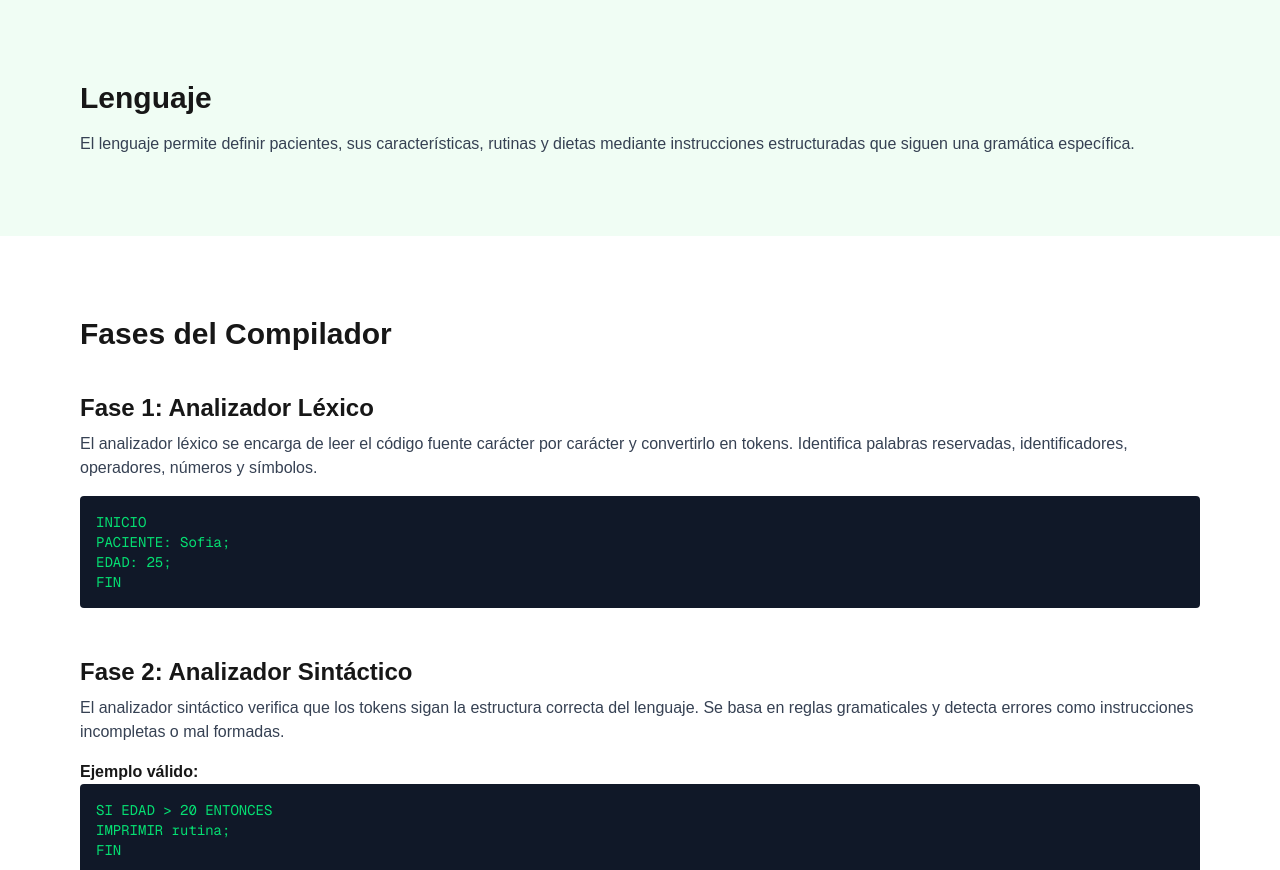
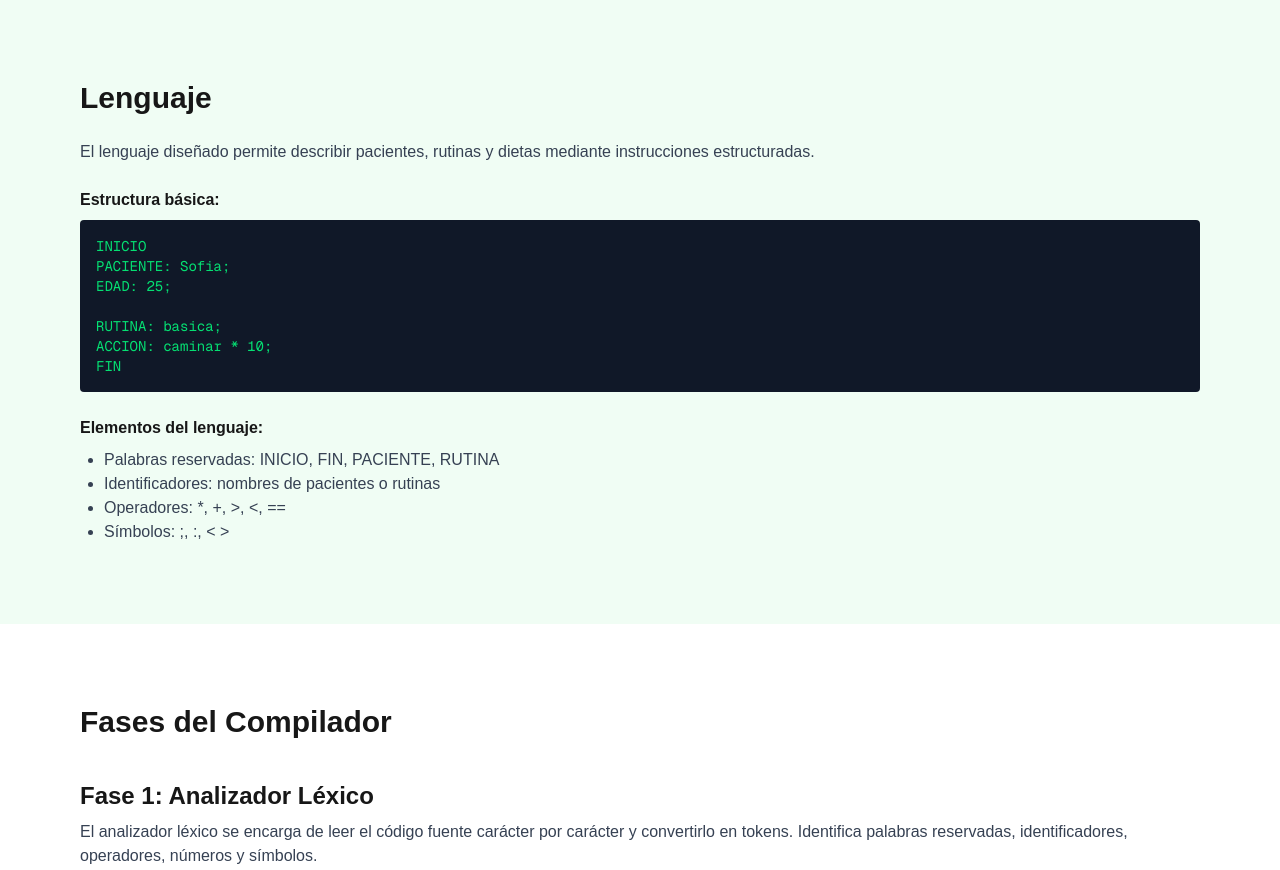
Before and after one commit to Ruben-online/Compilador-Web, a Next.js app: page / in a window 1280 px wide. Shown: the part 1060-1930 px from the top of the page. Built offline with nearby package versions, Linux system fonts and the light colour scheme.

Commit message:
feat: agregar descripción del lenguaje y estructura del programa

```diff
--- a/src/sections/language.js
+++ b/src/sections/language.js
@@ -1,11 +1,33 @@
 export default function Language() {
   return (
     <section id="lenguaje" className="p-20 bg-green-50">
-      <h2 className="text-3xl font-bold">Lenguaje</h2>
-      <p className="mt-4 text-gray-700">
-        El lenguaje permite definir pacientes, sus características, rutinas y dietas
-        mediante instrucciones estructuradas que siguen una gramática específica.
+      <h2 className="text-3xl font-bold mb-6">Lenguaje</h2>
+
+      <p className="text-gray-700 mb-6">
+        El lenguaje diseñado permite describir pacientes, rutinas y dietas mediante
+        instrucciones estructuradas.
       </p>
+
+      <h3 className="font-semibold mb-2">Estructura básica:</h3>
+
+      <pre className="bg-gray-900 text-green-400 p-4 rounded text-sm mb-6 overflow-x-auto">
+{`INICIO
+PACIENTE: Sofia;
+EDAD: 25;
+
+RUTINA: basica;
+ACCION: caminar * 10;
+FIN`}
+      </pre>
+
+      <h3 className="font-semibold mb-2">Elementos del lenguaje:</h3>
+
+      <ul className="text-gray-700 list-disc ml-6">
+        <li>Palabras reservadas: INICIO, FIN, PACIENTE, RUTINA</li>
+        <li>Identificadores: nombres de pacientes o rutinas</li>
+        <li>Operadores: *, +, &gt;, &lt;, ==</li>
+        <li>Símbolos: ;, :, &lt; &gt;</li>
+      </ul>
     </section>
   );
 }
```
